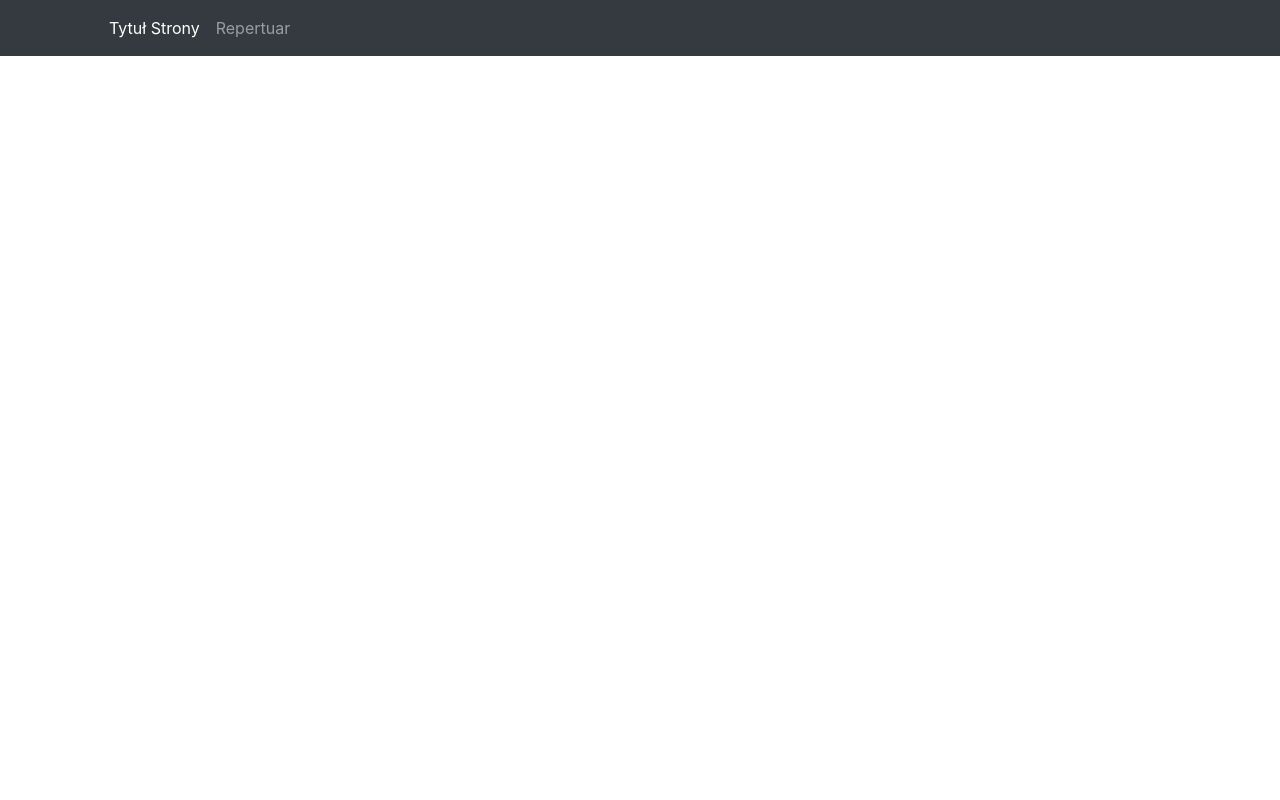
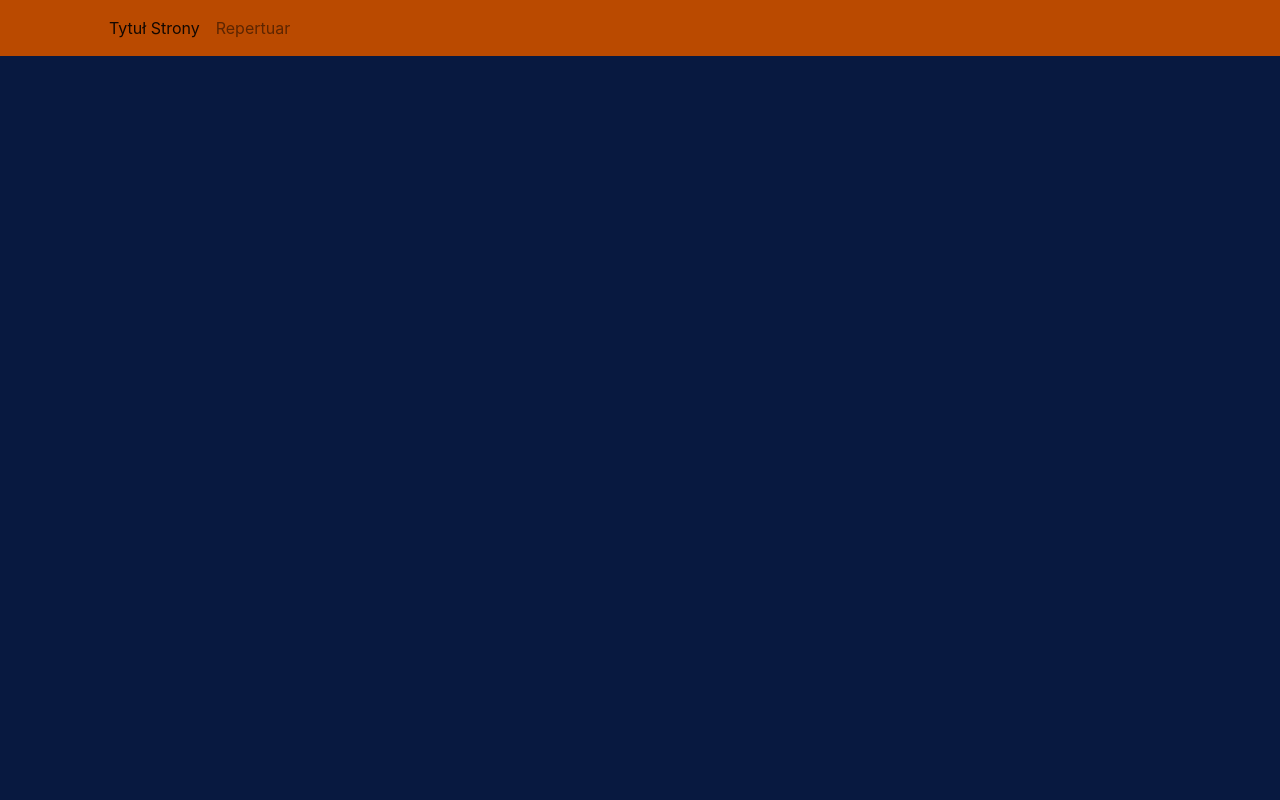
Before and after one commit to MaxDziad/WWWCinemaProject, a PHP site: page / in a window 1280 px wide. Run offline with PHP 8.4, Linux system fonts and the light colour scheme; some libraries are stand-ins or nearby versions.

Commit message:
Navbar colors

```diff
--- a/templates/index.html.twig
+++ b/templates/index.html.twig
@@ -14,8 +14,8 @@
     <script src="https://www.google.com/recaptcha/api.js" async defer></script>
 </head>
 
-<body>
-<nav class="navbar navbar-expand-sm navbar-dark bg-dark fixed-top">
+<body style="background-color: #081940">
+<nav class="navbar navbar-expand-sm navbar-light fixed-top" style="background-color: #BA4A00;">
     <div class="container">
         <a class="navbar-brand" href="#"></a>
         <button class="navbar-toggler" type="button" data-toggle="collapse"
```
